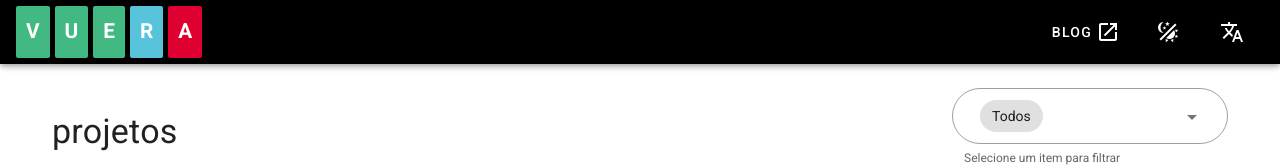
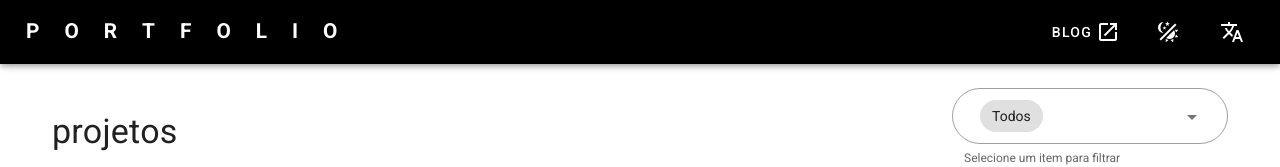
Before and after one commit to jacksonks/portfolio-v2v2, a Vue app: page / in a window 1280 px wide. Shown: the top 167 px of the page. Built offline with nearby package versions, Linux system fonts and the light colour scheme.

Commit message:
Update App.vue

```diff
--- a/src/App.vue
+++ b/src/App.vue
@@ -47,11 +47,15 @@ export default {
         </div>
 -->
         <div class="word d-flex align-center">
-          <span class="letter" style="background-color: #42b983">V</span>
-          <span class="letter" style="background-color: #42b983">U</span>
-          <span class="letter" style="background-color: #42b983">E</span>
-          <span class="letter" style="background-color: #58c4dc">R</span>
-          <span class="letter" style="background-color: #dd0031">A</span>
+          <span class="letter">P</span>
+          <span class="letter">O</span>
+          <span class="letter">R</span>
+          <span class="letter">T</span>
+          <span class="letter">F</span>
+          <span class="letter">O</span>
+          <span class="letter">L</span>
+          <span class="letter">I</span>
+          <span class="letter">O</span>
         </div>
       </v-toolbar-title>
       <v-spacer></v-spacer>
@@ -131,5 +135,6 @@ export default {
   font-weight: bold;
   text-align: center;
   border-radius: 2px;
+  background-color: #000
 }
 </style>
```
